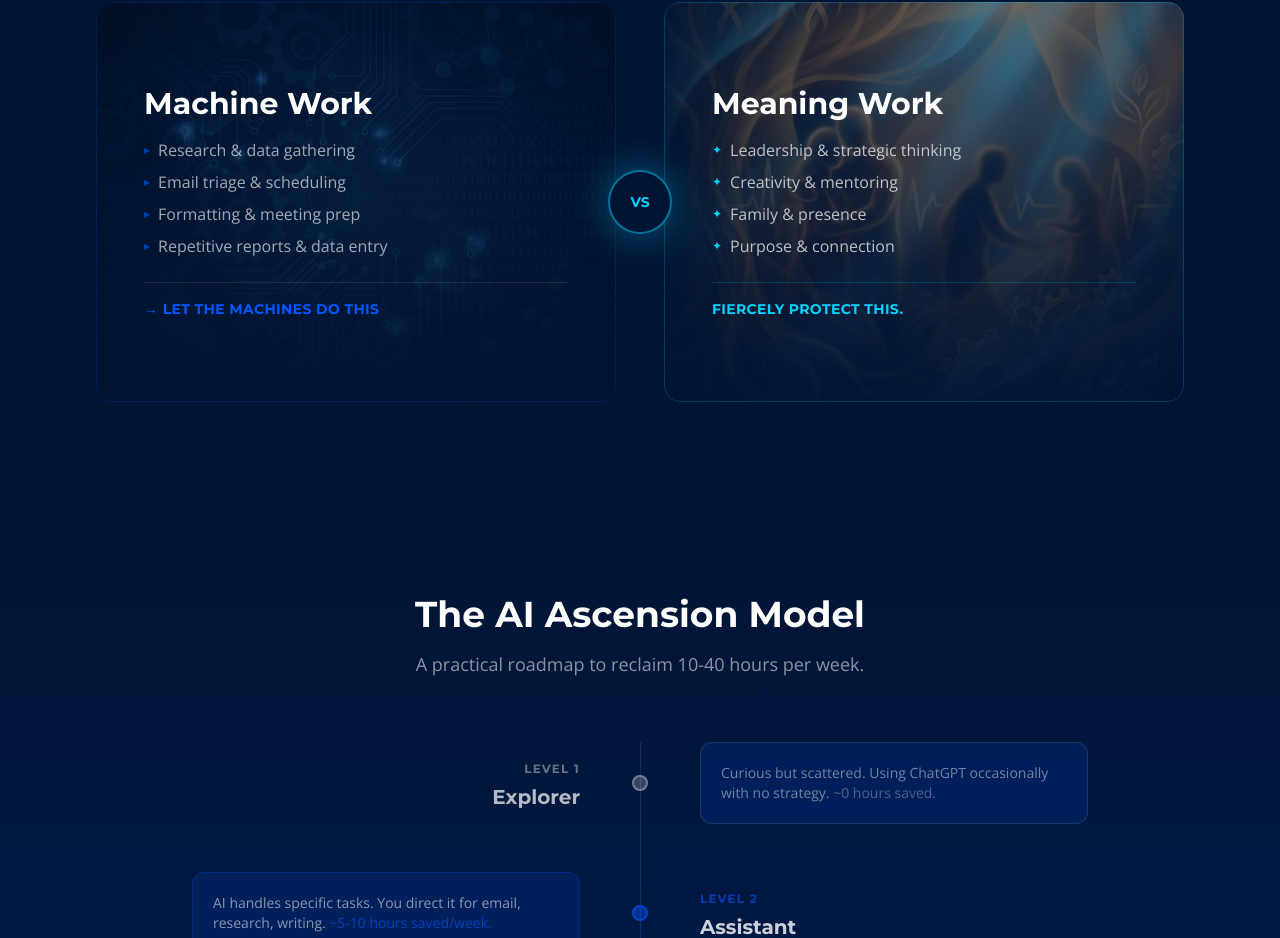
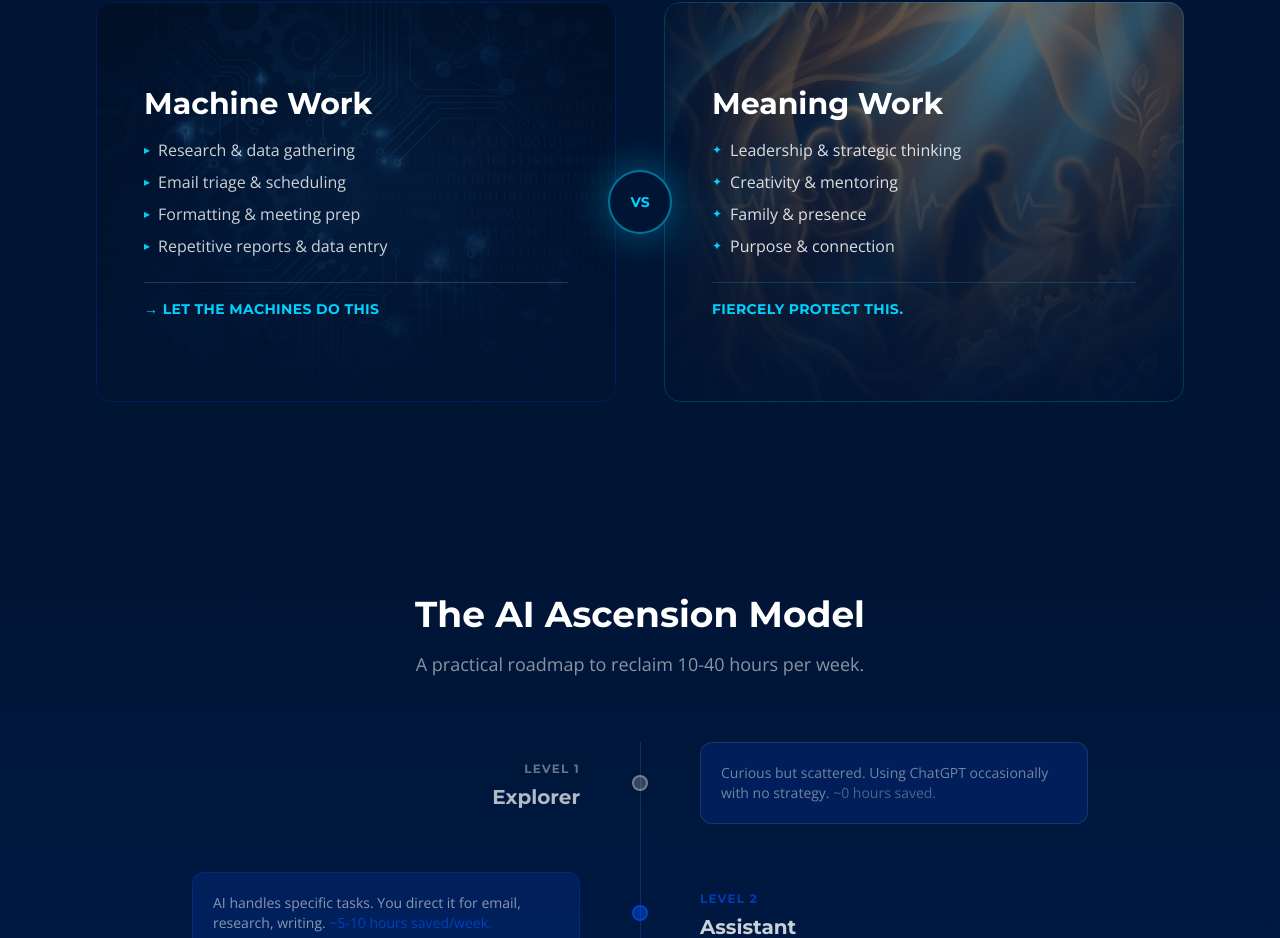
Before and after one commit to st4rnin3/thirdpowerlife-site, a Next.js app: page / in a window 1280 px wide. Shown: the part 1106-2044 px from the top of the page. Built offline with nearby package versions, Linux system fonts and the light colour scheme.

Commit message:
fix: brighter bullet text and Electric Cyan taglines on Machine/Meaning cards

```diff
--- a/src/app/page.tsx
+++ b/src/app/page.tsx
@@ -101,14 +101,14 @@ export default function Home() {
                 <h3 className="text-3xl font-heading font-bold text-white mb-4">
                   Machine Work
                 </h3>
-                <ul className="space-y-2 text-light/70 mb-6">
-                  <li className="flex items-center gap-2"><span className="text-accent/60 text-xs">▸</span> Research &amp; data gathering</li>
-                  <li className="flex items-center gap-2"><span className="text-accent/60 text-xs">▸</span> Email triage &amp; scheduling</li>
-                  <li className="flex items-center gap-2"><span className="text-accent/60 text-xs">▸</span> Formatting &amp; meeting prep</li>
-                  <li className="flex items-center gap-2"><span className="text-accent/60 text-xs">▸</span> Repetitive reports &amp; data entry</li>
+                <ul className="space-y-2 text-white/80 mb-6">
+                  <li className="flex items-center gap-2"><span className="text-electric text-xs">▸</span> Research &amp; data gathering</li>
+                  <li className="flex items-center gap-2"><span className="text-electric text-xs">▸</span> Email triage &amp; scheduling</li>
+                  <li className="flex items-center gap-2"><span className="text-electric text-xs">▸</span> Formatting &amp; meeting prep</li>
+                  <li className="flex items-center gap-2"><span className="text-electric text-xs">▸</span> Repetitive reports &amp; data entry</li>
                 </ul>
-                <div className="border-t border-white/10 pt-4">
-                  <p className="text-sm font-heading font-bold text-accent tracking-wide uppercase">
+                <div className="border-t border-white/15 pt-4">
+                  <p className="text-sm font-heading font-bold text-electric tracking-wide uppercase">
                     → Let the machines do this
                   </p>
                 </div>
@@ -139,7 +139,7 @@ export default function Home() {
                 <h3 className="text-3xl font-heading font-bold text-white mb-4">
                   Meaning Work
                 </h3>
-                <ul className="space-y-2 text-light/80 mb-6">
+                <ul className="space-y-2 text-white/85 mb-6">
                   <li className="flex items-center gap-2"><span className="text-electric text-xs">✦</span> Leadership &amp; strategic thinking</li>
                   <li className="flex items-center gap-2"><span className="text-electric text-xs">✦</span> Creativity &amp; mentoring</li>
                   <li className="flex items-center gap-2"><span className="text-electric text-xs">✦</span> Family &amp; presence</li>
```
